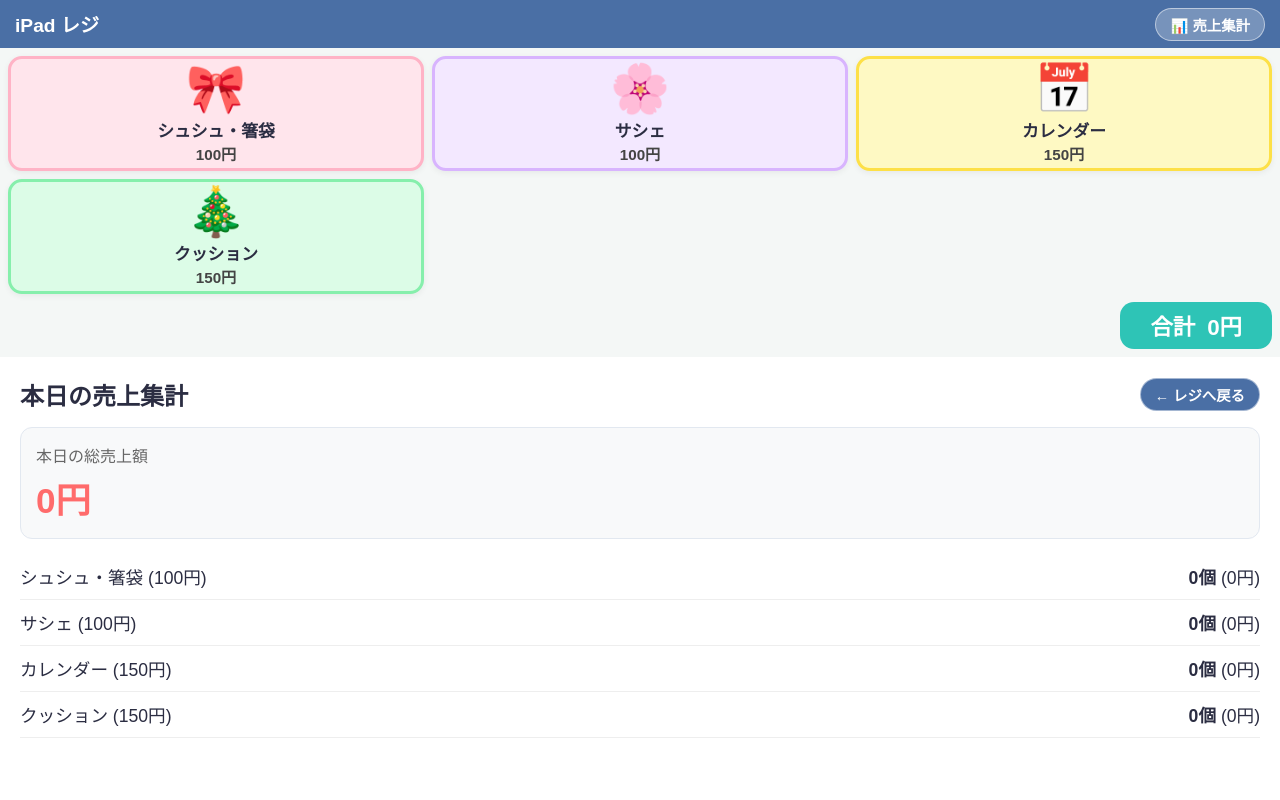
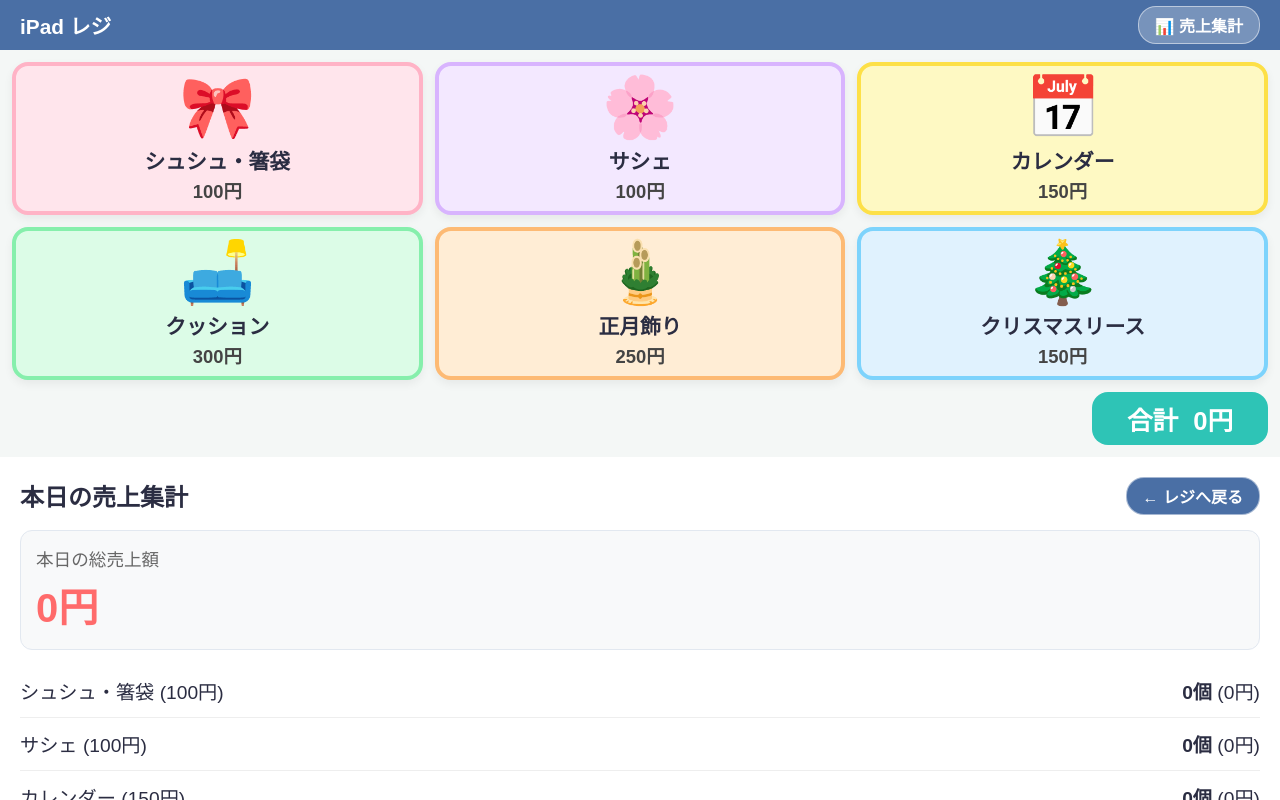
Before and after one commit to hoihoi1235/pos, a plain HTML site: page index.html in a window 1280 px wide. Both pictures are taken after a click on the button "📊 売上集計". Drawn offline with Linux system fonts and the light colour scheme.

Commit message:
Update index.html

```diff
--- a/index.html
+++ b/index.html
@@ -9,28 +9,30 @@
     * { box-sizing: border-box; user-select: none; -webkit-user-select: none; margin: 0; padding: 0; }
     html, body { width: 100%; height: 100%; background: var(--bg); color: var(--text); font-family: sans-serif; overflow: hidden; }
     body { display: flex; flex-direction: column; }
-    header { background: var(--primary); color: #fff; padding: 0 15px; display: flex; justify-content: space-between; align-items: center; height: 48px; flex-shrink: 0; }
-    h1 { font-size: 1.2rem; }
-    .nav-btn { background: rgba(255,255,255,0.25); color: #fff; border: 1px solid rgba(255,255,255,0.5); padding: 5px 14px; border-radius: 18px; font-weight: bold; font-size: 0.9rem; cursor: pointer; }
+    header { background: var(--primary); color: #fff; padding: 0 20px; display: flex; justify-content: space-between; align-items: center; height: 50px; flex-shrink: 0; }
+    h1 { font-size: 1.3rem; }
+    .nav-btn { background: rgba(255,255,255,0.25); color: #fff; border: 1px solid rgba(255,255,255,0.5); padding: 6px 16px; border-radius: 18px; font-weight: bold; font-size: 1rem; cursor: pointer; }
 
-    .grid { display: grid; grid-template-columns: repeat(3, 1fr); grid-template-rows: repeat(2, 1fr); gap: 8px; flex: 1; padding: 8px; min-height: 0; }
-    .card { background: #fff; border-radius: 14px; box-shadow: 0 2px 6px rgba(0,0,0,0.06); border: 3px solid transparent; display: flex; flex-direction: column; align-items: center; justify-content: center; padding: 4px; position: relative; height: 100%; cursor: pointer; min-height: 0; }
+    /* 6個のボタンが大きく画面いっぱいに並ぶ設定 */
+    .grid { display: grid; grid-template-columns: repeat(3, 1fr); grid-template-rows: repeat(2, 1fr); gap: 12px; flex: 1; padding: 12px; min-height: 0; }
+    .card { background: #fff; border-radius: 16px; box-shadow: 0 4px 10px rgba(0,0,0,0.06); border: 4px solid transparent; display: flex; flex-direction: column; align-items: center; justify-content: center; padding: 8px; position: relative; height: 100%; cursor: pointer; min-height: 0; }
     .card[data-id="1"] { background: #ffe5ec; border-color: #ffb3c6; }
     .card[data-id="2"] { background: #f3e8ff; border-color: #d8b4fe; }
     .card[data-id="3"] { background: #fef9c3; border-color: #fde047; }
     .card[data-id="4"] { background: #dcfce7; border-color: #86efac; }
     .card[data-id="5"] { background: #ffedd5; border-color: #fdba74; }
     .card[data-id="6"] { background: #e0f2fe; border-color: #7dd3fc; }
-    .card.has-count { border-width: 4px; }
-    .badge { position: absolute; top: -6px; right: -6px; background: var(--accent); color: #fff; font-size: 1.2rem; font-weight: bold; width: 34px; height: 34px; border-radius: 50%; display: none; align-items: center; justify-content: center; border: 2px solid #fff; z-index: 10; }
+    .card.has-count { border-width: 5px; }
+    .badge { position: absolute; top: -8px; right: -8px; background: var(--accent); color: #fff; font-size: 1.4rem; font-weight: bold; width: 38px; height: 38px; border-radius: 50%; display: none; align-items: center; justify-content: center; border: 3px solid #fff; z-index: 10; }
     .card.has-count .badge { display: flex; }
 
-    .card-icon { font-size: min(7vh, 3rem); line-height: 1.1; margin-bottom: 2px; pointer-events: none; }
-    .card-title { font-size: min(2.2vh, 1.05rem); font-weight: bold; pointer-events: none; text-align: center; }
-    .card-price { font-size: min(2vh, 0.95rem); color: #444; font-weight: bold; pointer-events: none; }
+    /* 文字とアイコンを大きくくっきり表示 */
+    .card-icon { font-size: min(10vh, 3.8rem); line-height: 1.1; margin-bottom: 4px; pointer-events: none; }
+    .card-title { font-size: min(3vh, 1.3rem); font-weight: bold; pointer-events: none; text-align: center; }
+    .card-price { font-size: min(2.6vh, 1.15rem); color: #444; font-weight: bold; pointer-events: none; margin-top: 2px; }
 
-    .bottom { height: 55px; padding: 0 8px 8px; display: flex; justify-content: flex-end; flex-shrink: 0; }
-    .btn-ok { background: var(--success); color: #fff; border: none; padding: 0 30px; height: 100%; border-radius: 14px; font-size: 1.4rem; font-weight: bold; display: flex; align-items: center; gap: 12px; cursor: pointer; }
+    .bottom { height: 65px; padding: 0 12px 12px; display: flex; justify-content: flex-end; flex-shrink: 0; }
+    .btn-ok { background: var(--success); color: #fff; border: none; padding: 0 35px; height: 100%; border-radius: 16px; font-size: 1.6rem; font-weight: bold; display: flex; align-items: center; gap: 15px; cursor: pointer; }
 
     .screen { display: none; height: 100%; flex-direction: column; }
     .active { display: flex; }
@@ -52,11 +54,11 @@
 
   <div id="c" class="screen checkout">
     <div style="margin-bottom: 30px;">
-      <div style="font-size:1.8rem;color:#555;">お支払い金額</div>
-      <div id="ct" style="font-size:4.5rem;font-weight:bold;color:var(--primary);margin:10px 0;">0円</div>
+      <div style="font-size:2rem;color:#555;">お支払い金額</div>
+      <div id="ct" style="font-size:5rem;font-weight:bold;color:var(--primary);margin:15px 0;">0円</div>
     </div>
     <div>
-      <button style="background:var(--primary);color:#fff;border:none;padding:16px 50px;border-radius:16px;font-size:1.8rem;font-weight:bold;cursor:pointer;" onclick="comp()">完了</button>
+      <button style="background:var(--primary);color:#fff;border:none;padding:18px 60px;border-radius:18px;font-size:2rem;font-weight:bold;cursor:pointer;" onclick="comp()">完了</button>
     </div>
   </div>
 
@@ -66,8 +68,8 @@
       <button class="nav-btn" style="background:var(--primary);" onclick="show('main')">← レジへ戻る</button>
     </div>
     <div style="background:#f8f9fa;border-radius:12px;padding:15px;margin-bottom:15px;border:1px solid #e2e8f0;">
-      <div style="font-size:1rem;color:#666;">本日の総売上額</div>
-      <div id="st" style="font-size:2.2rem;font-weight:bold;color:var(--accent);margin-top:5px;">0円</div>
+      <div style="font-size:1.1rem;color:#666;">本日の総売上額</div>
+      <div id="st" style="font-size:2.5rem;font-weight:bold;color:var(--accent);margin-top:5px;">0円</div>
     </div>
     <ul id="sl" style="list-style:none;"></ul>
   </div>
@@ -77,7 +79,9 @@
       {id:'1',n:'シュシュ・箸袋',p:100,c:0,s:0,i:'🎀'},
       {id:'2',n:'サシェ',p:100,c:0,s:0,i:'🌸'},
       {id:'3',n:'カレンダー',p:150,c:0,s:0,i:'📅'},
-      {id:'4',n:'クッション',p:300,c:0,s:0,i:'クリスマスリース',p:150,c:0,s:0,i:'🎄'}
+      {id:'4',n:'クッション',p:300,c:0,s:0,i:'🛋️'},
+      {id:'5',n:'正月飾り',p:250,c:0,s:0,i:'🎍'},
+      {id:'6',n:'クリスマスリース',p:150,c:0,s:0,i:'🎄'}
     ];
     function r(){
       var g=document.getElementById('g'); if(!g)return; g.innerHTML='';
@@ -100,7 +104,7 @@
     function show(s){var sc=document.querySelectorAll('.screen');for(var i=0;i<sc.length;i++)sc[i].classList.remove('active');var target=document.getElementById(s);if(target)target.classList.add('active');if(s==='stats')upS();}
     function goC(){var t=tot();if(!t)return;document.getElementById('ct').innerText=t+'円';show('c');sp(t+'円になります');}
     function comp(){sp('お買い上げありがとうございました');for(var i=0;i<p.length;i++){p[i].s+=p[i].c;p[i].c=0;}r();setTimeout(function(){show('main');},1000);}
-    function upS(){var gt=0,h='';for(var i=0;i<p.length;i++){var t=p[i].p*p[i].s;gt+=t;h+='<li style="display:flex;justify-content:space-between;padding:10px 0;border-bottom:1px solid #eee;font-size:1.1rem;"><span>'+p[i].n+' ('+p[i].p+'円)</span><span><b>'+p[i].s+'個</b> ('+t+'円)</span></li>';}document.getElementById('st').innerText=gt+'円';document.getElementById('sl').innerHTML=h;}
+    function upS(){var gt=0,h='';for(var i=0;i<p.length;i++){var t=p[i].p*p[i].s;gt+=t;h+='<li style="display:flex;justify-content:space-between;padding:12px 0;border-bottom:1px solid #eee;font-size:1.2rem;"><span>'+p[i].n+' ('+p[i].p+'円)</span><span><b>'+p[i].s+'個</b> ('+t+'円)</span></li>';}document.getElementById('st').innerText=gt+'円';document.getElementById('sl').innerHTML=h;}
     function sp(t){try{if('speechSynthesis'in window){speechSynthesis.cancel();var u=new SpeechSynthesisUtterance(t);u.lang='ja-JP';u.rate=0.9;u.pitch=1.2;speechSynthesis.speak(u);}}catch(e){}}
     window.onload=r;
   </script>
```
